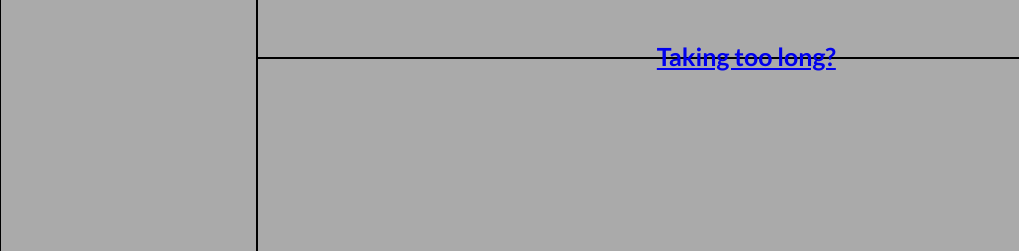
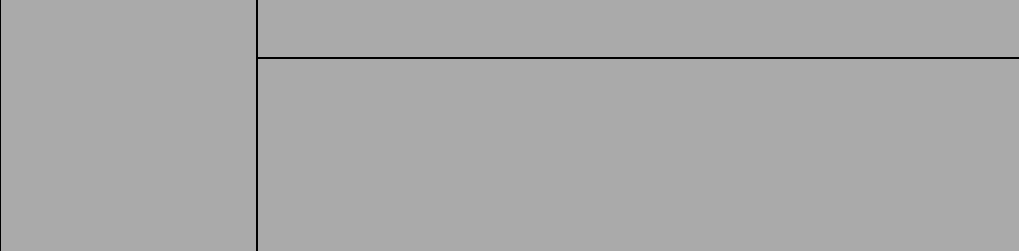
Before and after one commit to gemgames/zdog-house, a plain HTML site: page index.html in a window 1280 px wide. Shown: the part 383-634 px from the top of the page, 0-1019 px from the left. Drawn offline with nearby package versions, Linux system fonts and the light colour scheme; a script that the page names is missing.

Commit message:
Update index.html

```diff
--- a/index.html
+++ b/index.html
@@ -17,7 +17,6 @@
   <body>
     <div id="cover" align="center">
       <span style="position:relative;top:40vh;font-size:50px;">Loading...</span>
-      <span style="color:blue;text-decoration:none;position:relative;top:50vh;font-size:25px;"><a href="/min.html">Taking too long?</a></span>
     </div>
     <div id="ui">
       <div id="header">
```
